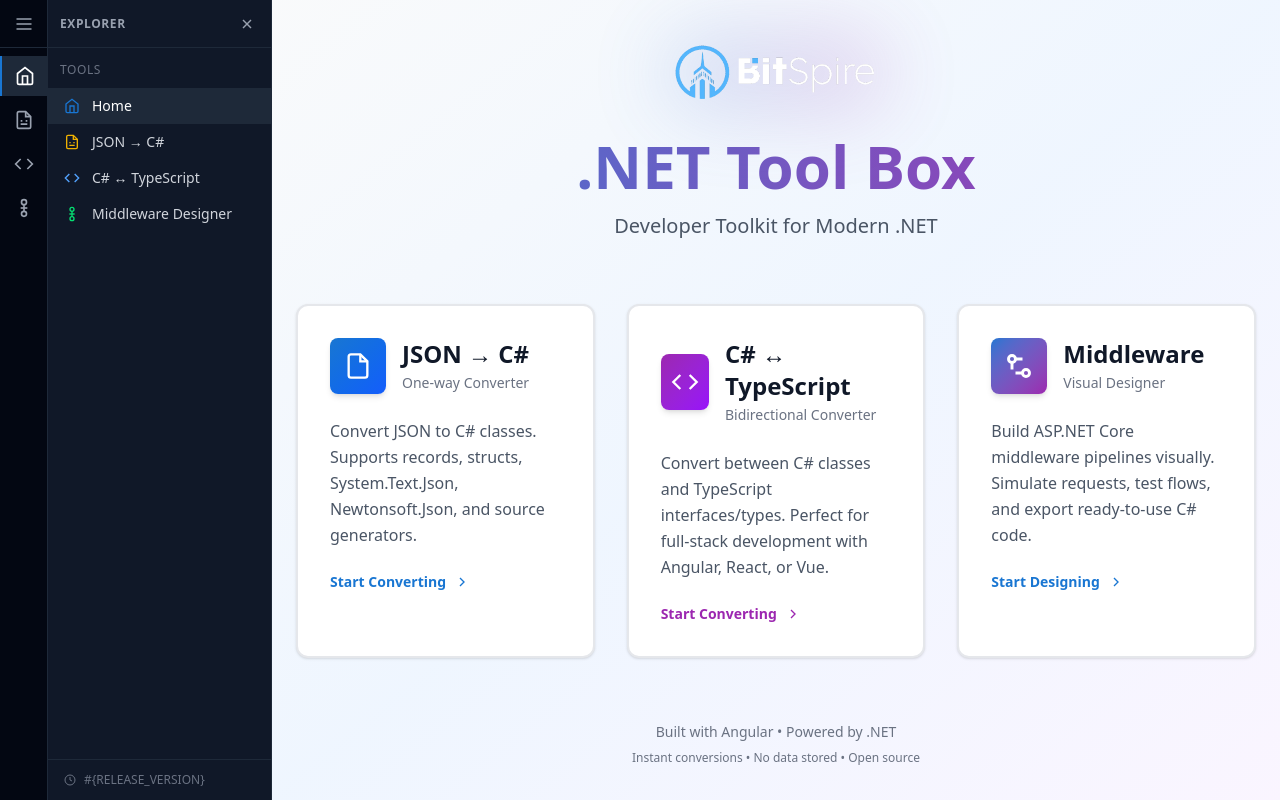
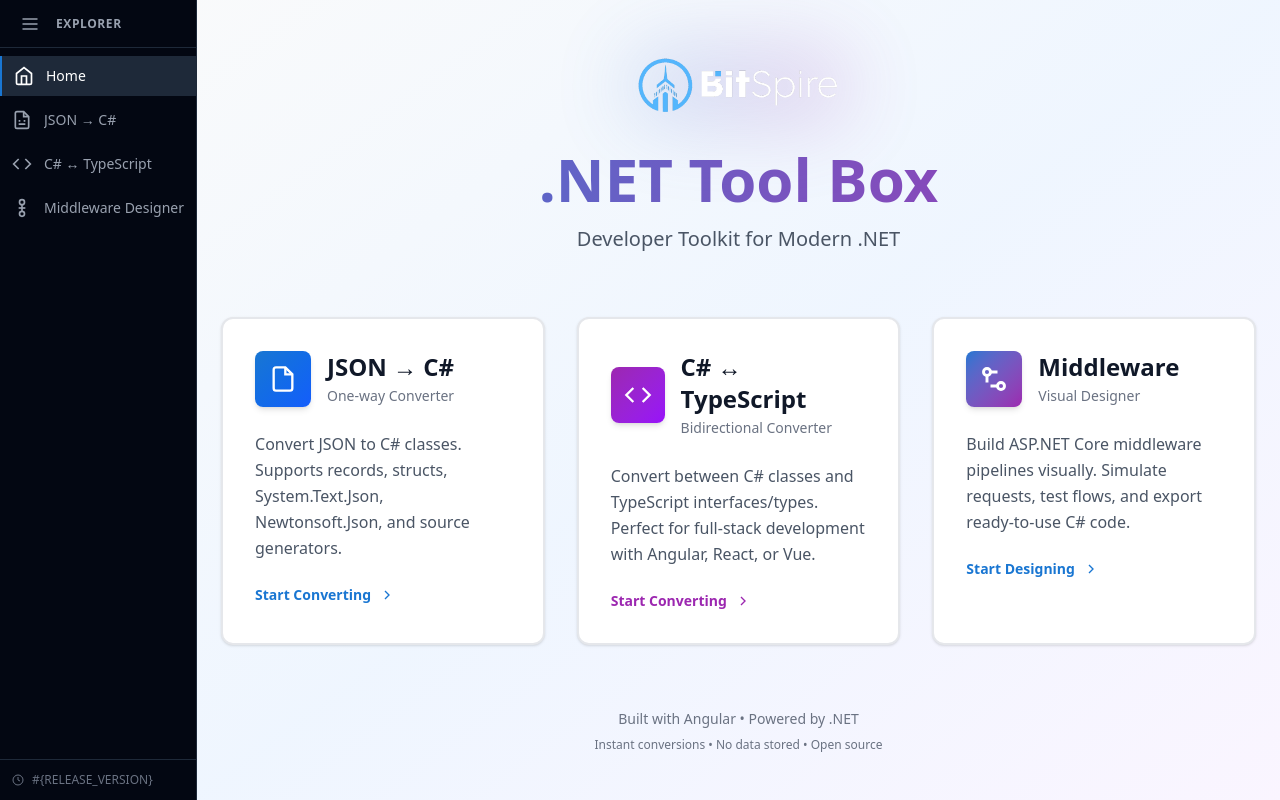
Before and after one commit to BitSpireGmbH/toolbox, an Angular app: page /home in a window 1280 px wide. Both pictures are taken after a click on the button "Toggle sidebar panel". Built offline with nearby package versions, Linux system fonts and the light colour scheme.

Commit message:
feat: better navbar part 2

```diff
--- a/src/app/app.html
+++ b/src/app/app.html
@@ -1,6 +1,9 @@
 <div class="flex h-screen overflow-hidden bg-gray-900">
-  <div class="hidden md:flex flex-col w-12 bg-gray-950 border-r border-gray-800 shrink-0">
-    <div class="flex items-center justify-center h-12 border-b border-gray-800">
+  <div
+    class="hidden md:flex flex-col bg-gray-950 border-r border-gray-800 shrink-0 transition-all duration-200 ease-in-out"
+    [class.w-12]="!sidebarOpen()"
+    [class.w-48]="sidebarOpen()">
+    <div class="flex items-center h-12 border-b border-gray-800" [class.justify-center]="!sidebarOpen()" [class.px-3]="sidebarOpen()">
       <button
         (click)="toggleSidebar()"
         class="text-gray-400 hover:text-white hover:bg-gray-800/50 transition-all p-2 rounded"
@@ -10,145 +13,103 @@
           <path d="M3 12h18M3 6h18M3 18h18"></path>
         </svg>
       </button>
+      @if (sidebarOpen()) {
+        <span class="ml-2 text-xs font-semibold text-gray-400 uppercase tracking-wider whitespace-nowrap overflow-hidden">Explorer</span>
+      }
     </div>
 
-    <nav class="flex-1 flex flex-col items-center py-2 gap-1" aria-label="Main navigation">
+    <nav class="flex-1 flex flex-col py-2 gap-1 overflow-y-auto" aria-label="Main navigation">
       <a
         routerLink="/home"
         routerLinkActive="text-white bg-gray-800 border-l-2 border-brand-primary"
         [routerLinkActiveOptions]="{exact: false}"
-        class="w-full flex items-center justify-center h-10 text-gray-400 hover:text-white hover:bg-gray-800/50 transition-all relative group"
+        class="w-full flex items-center h-10 text-gray-400 hover:text-white hover:bg-gray-800/50 transition-all relative group"
+        [class.justify-center]="!sidebarOpen()"
+        [class.px-3]="sidebarOpen()"
+        [class.gap-3]="sidebarOpen()"
         aria-label="Home">
-        <svg class="w-5 h-5" viewBox="0 0 24 24" fill="none" stroke="currentColor" stroke-width="2">
+        <svg class="w-5 h-5 shrink-0" viewBox="0 0 24 24" fill="none" stroke="currentColor" stroke-width="2">
           <path d="M3 9l9-7 9 7v11a2 2 0 0 1-2 2H5a2 2 0 0 1-2-2z"></path>
           <polyline points="9 22 9 12 15 12 15 22"></polyline>
         </svg>
+        @if (sidebarOpen()) {
+          <span class="text-sm whitespace-nowrap overflow-hidden">Home</span>
+        } @else {
           <span class="absolute left-full ml-2 px-2 py-1 bg-gray-800 text-white text-xs rounded opacity-0 group-hover:opacity-100 transition-opacity whitespace-nowrap z-50 pointer-events-none">
             Home
           </span>
+        }
       </a>
 
       <a
         routerLink="/csharp-json"
         routerLinkActive="text-white bg-gray-800 border-l-2 border-brand-primary"
-        class="w-full flex items-center justify-center h-10 text-gray-400 hover:text-white hover:bg-gray-800/50 transition-all relative group"
+        class="w-full flex items-center h-10 text-gray-400 hover:text-white hover:bg-gray-800/50 transition-all relative group"
+        [class.justify-center]="!sidebarOpen()"
+        [class.px-3]="sidebarOpen()"
+        [class.gap-3]="sidebarOpen()"
         aria-label="JSON to C# Converter">
-        <svg class="w-5 h-5" viewBox="0 0 24 24" fill="none" stroke="currentColor" stroke-width="2">
+        <svg class="w-5 h-5 shrink-0" viewBox="0 0 24 24" fill="none" stroke="currentColor" stroke-width="2">
           <path d="M14 2H6a2 2 0 0 0-2 2v16a2 2 0 0 0 2 2h12a2 2 0 0 0 2-2V8z"></path>
           <polyline points="14 2 14 8 20 8"></polyline>
           <path d="M8 13h2m4 0h2M8 17h8"></path>
         </svg>
+        @if (sidebarOpen()) {
+          <span class="text-sm whitespace-nowrap overflow-hidden">JSON → C#</span>
+        } @else {
           <span class="absolute left-full ml-2 px-2 py-1 bg-gray-800 text-white text-xs rounded opacity-0 group-hover:opacity-100 transition-opacity whitespace-nowrap z-50 pointer-events-none">
             JSON → C#
           </span>
+        }
       </a>
 
       <a
         routerLink="/csharp-typescript"
         routerLinkActive="text-white bg-gray-800 border-l-2 border-brand-primary"
-        class="w-full flex items-center justify-center h-10 text-gray-400 hover:text-white hover:bg-gray-800/50 transition-all relative group"
+        class="w-full flex items-center h-10 text-gray-400 hover:text-white hover:bg-gray-800/50 transition-all relative group"
+        [class.justify-center]="!sidebarOpen()"
+        [class.px-3]="sidebarOpen()"
+        [class.gap-3]="sidebarOpen()"
         aria-label="C# to TypeScript Converter">
-        <svg class="w-5 h-5" viewBox="0 0 24 24" fill="none" stroke="currentColor" stroke-width="2">
+        <svg class="w-5 h-5 shrink-0" viewBox="0 0 24 24" fill="none" stroke="currentColor" stroke-width="2">
           <polyline points="16 18 22 12 16 6"></polyline>
           <polyline points="8 6 2 12 8 18"></polyline>
         </svg>
+        @if (sidebarOpen()) {
+          <span class="text-sm whitespace-nowrap overflow-hidden">C# ↔ TypeScript</span>
+        } @else {
           <span class="absolute left-full ml-2 px-2 py-1 bg-gray-800 text-white text-xs rounded opacity-0 group-hover:opacity-100 transition-opacity whitespace-nowrap z-50 pointer-events-none">
             C# ↔ TypeScript
           </span>
+        }
       </a>
 
       <a
         routerLink="/middleware-designer"
         routerLinkActive="text-white bg-gray-800 border-l-2 border-brand-primary"
-        class="w-full flex items-center justify-center h-10 text-gray-400 hover:text-white hover:bg-gray-800/50 transition-all relative group"
+        class="w-full flex items-center h-10 text-gray-400 hover:text-white hover:bg-gray-800/50 transition-all relative group"
+        [class.justify-center]="!sidebarOpen()"
+        [class.px-3]="sidebarOpen()"
+        [class.gap-3]="sidebarOpen()"
         aria-label="Middleware Designer">
-        <svg class="w-5 h-5" viewBox="0 0 24 24" fill="none" stroke="currentColor" stroke-width="2">
+        <svg class="w-5 h-5 shrink-0" viewBox="0 0 24 24" fill="none" stroke="currentColor" stroke-width="2">
           <circle cx="12" cy="5" r="3"></circle>
           <circle cx="12" cy="19" r="3"></circle>
           <path d="M12 8v8"></path>
           <path d="M8 12h8"></path>
         </svg>
+        @if (sidebarOpen()) {
+          <span class="text-sm whitespace-nowrap overflow-hidden">Middleware Designer</span>
+        } @else {
           <span class="absolute left-full ml-2 px-2 py-1 bg-gray-800 text-white text-xs rounded opacity-0 group-hover:opacity-100 transition-opacity whitespace-nowrap z-50 pointer-events-none">
             Middleware Designer
           </span>
-      </a>
-    </nav>
-  </div>
-
-  @if (sidebarOpen()) {
-    <aside class="hidden md:flex flex-col w-56 bg-gray-900 border-r border-gray-800 shrink-0">
-      <div class="flex items-center justify-between px-3 h-12 border-b border-gray-800">
-        <span class="text-xs font-semibold text-gray-400 uppercase tracking-wider">Explorer</span>
-        <button
-          (click)="closeSidebar()"
-          class="text-gray-400 hover:text-white transition-colors p-1 rounded hover:bg-gray-800"
-          aria-label="Close sidebar">
-          <svg class="w-4 h-4" viewBox="0 0 24 24" fill="none" stroke="currentColor" stroke-width="2">
-            <line x1="18" y1="6" x2="6" y2="18"></line>
-            <line x1="6" y1="6" x2="18" y2="18"></line>
-          </svg>
-        </button>
-      </div>
-
-      <nav class="flex-1 overflow-y-auto py-2" aria-label="Tools navigation">
-        <div class="px-3 mb-2">
-          <span class="text-xs font-medium text-gray-500 uppercase tracking-wider">Tools</span>
-        </div>
-
-        <a
-          routerLink="/home"
-          routerLinkActive="bg-gray-800 text-white"
-          [routerLinkActiveOptions]="{exact: false}"
-          (click)="closeSidebar()"
-          class="flex items-center gap-3 px-4 py-2 text-gray-300 hover:bg-gray-800 hover:text-white transition-all text-sm">
-          <svg class="w-4 h-4 text-brand-primary" viewBox="0 0 24 24" fill="none" stroke="currentColor" stroke-width="2">
-            <path d="M3 9l9-7 9 7v11a2 2 0 0 1-2 2H5a2 2 0 0 1-2-2z"></path>
-            <polyline points="9 22 9 12 15 12 15 22"></polyline>
-          </svg>
-          <span>Home</span>
-        </a>
-
-        <a
-          routerLink="/csharp-json"
-          routerLinkActive="bg-gray-800 text-white"
-          (click)="closeSidebar()"
-          class="flex items-center gap-3 px-4 py-2 text-gray-300 hover:bg-gray-800 hover:text-white transition-all text-sm">
-          <svg class="w-4 h-4 text-yellow-500" viewBox="0 0 24 24" fill="none" stroke="currentColor" stroke-width="2">
-            <path d="M14 2H6a2 2 0 0 0-2 2v16a2 2 0 0 0 2 2h12a2 2 0 0 0 2-2V8z"></path>
-            <polyline points="14 2 14 8 20 8"></polyline>
-            <path d="M8 13h2m4 0h2M8 17h8"></path>
-          </svg>
-          <span>JSON → C#</span>
-        </a>
-
-        <a
-          routerLink="/csharp-typescript"
-          routerLinkActive="bg-gray-800 text-white"
-          (click)="closeSidebar()"
-          class="flex items-center gap-3 px-4 py-2 text-gray-300 hover:bg-gray-800 hover:text-white transition-all text-sm">
-          <svg class="w-4 h-4 text-blue-400" viewBox="0 0 24 24" fill="none" stroke="currentColor" stroke-width="2">
-            <polyline points="16 18 22 12 16 6"></polyline>
-            <polyline points="8 6 2 12 8 18"></polyline>
-          </svg>
-          <span>C# ↔ TypeScript</span>
-        </a>
-
-        <a
-          routerLink="/middleware-designer"
-          routerLinkActive="bg-gray-800 text-white"
-          (click)="closeSidebar()"
-          class="flex items-center gap-3 px-4 py-2 text-gray-300 hover:bg-gray-800 hover:text-white transition-all text-sm">
-          <svg class="w-4 h-4 text-green-400" viewBox="0 0 24 24" fill="none" stroke="currentColor" stroke-width="2">
-            <circle cx="12" cy="5" r="3"></circle>
-            <circle cx="12" cy="19" r="3"></circle>
-            <path d="M12 8v8"></path>
-            <path d="M8 12h8"></path>
-          </svg>
-          <span>Middleware Designer</span>
+        }
       </a>
     </nav>
 
-      <div class="px-4 py-3 border-t border-gray-800">
+    @if (sidebarOpen()) {
+      <div class="px-3 py-3 border-t border-gray-800">
         <div class="flex items-center gap-2 text-xs text-gray-500">
           <svg class="w-3 h-3" viewBox="0 0 24 24" fill="none" stroke="currentColor" stroke-width="2">
             <circle cx="12" cy="12" r="10"></circle>
@@ -157,8 +118,8 @@
           <span>{{ version() }}</span>
         </div>
       </div>
-    </aside>
     }
+  </div>
 
   <div class="md:hidden fixed top-0 left-0 right-0 z-40 bg-gray-950 border-b border-gray-800 h-14 flex items-center justify-between px-4">
     <a href="/" class="flex items-center gap-2 text-white" aria-label="Home">
```
Lines whose indentation alone changed are shown as unchanged.
